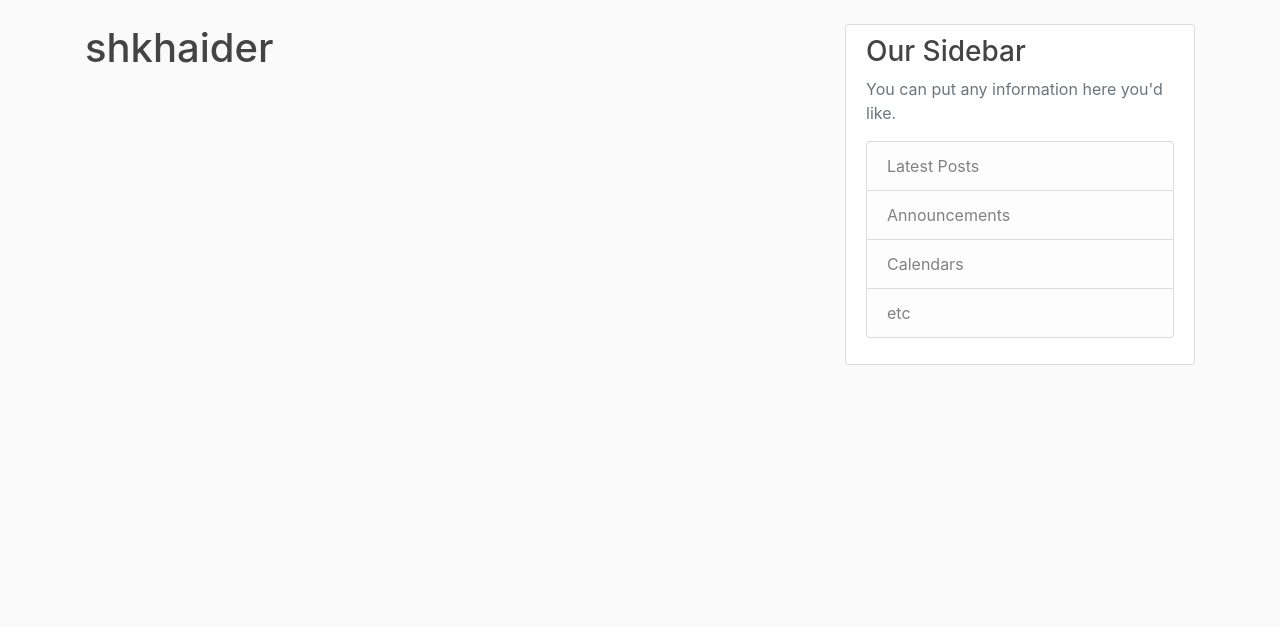
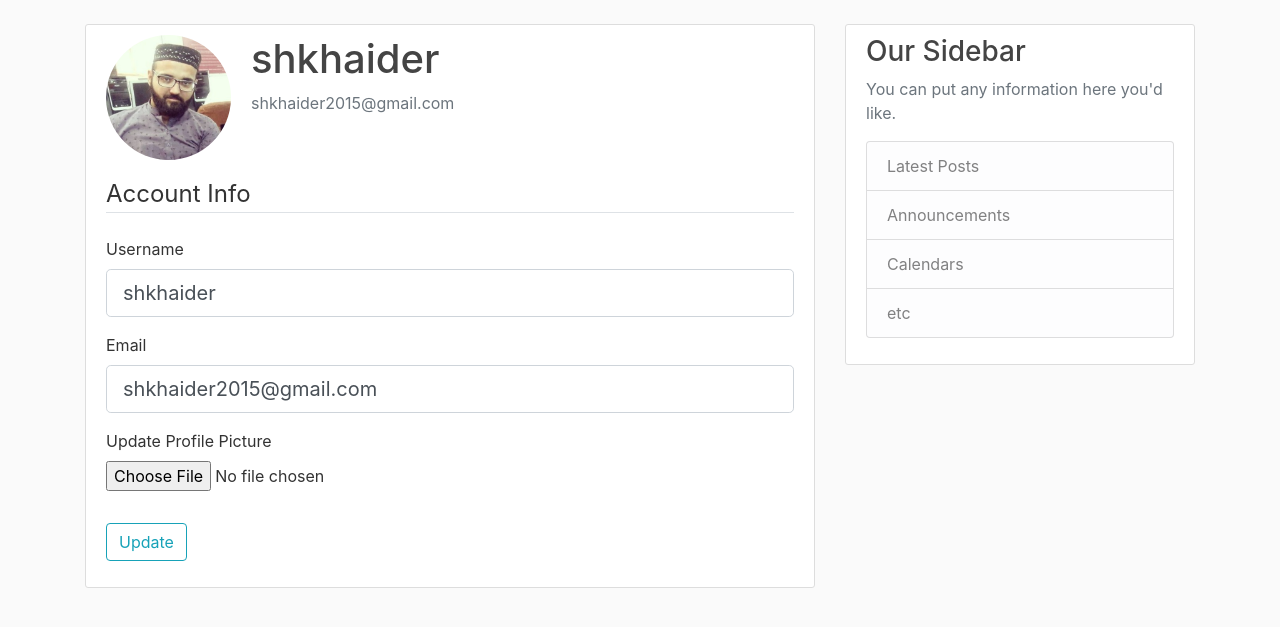
Before and after one commit to shkhaider2015/Flask_App, a Flask app: page /account in a window 1280 px wide. Shown: the part 56-683 px from the top of the page. Run offline with Flask 2, Linux system fonts and the light colour scheme; a user stored in the database is signed in; some libraries are stand-ins or nearby versions.

Commit message:
some changes

```diff
--- a/myApp/forms.py
+++ b/myApp/forms.py
@@ -1,6 +1,8 @@
 from flask_wtf import FlaskForm
+from flask_login import current_user
 from wtforms import StringField, PasswordField, SubmitField, BooleanField
 from wtforms.validators import DataRequired, Length, Email, EqualTo, ValidationError
+from flask_wtf.file import FileField, file_allowed
 from myApp.models import User
 
 class RegistrationForm(FlaskForm):
@@ -27,3 +29,27 @@ class LoginForm(FlaskForm):
     password = PasswordField('Password', validators=[DataRequired()])
     remember = BooleanField('Remember Me')
     submit = SubmitField("Login")
+
+
+
+
+class UpdateAccountForm(FlaskForm):
+    username = StringField('Username', validators=[DataRequired(), Length(min=2, max=20)])
+    email = StringField('Email', validators=[DataRequired(), Email()])
+    picture = FileField("Update Profile Picture", validators=[file_allowed(['jpg', 'png'])])
+    submit = SubmitField("Update")
+
+    def validate_username(self, username):
+        if username.data != current_user.username:
+            user = User.query.filter_by(username=username.data).first()
+
+            if user:
+                raise ValidationError("That username is taken choose different !")
+
+
+    def validate_email(self, email):
+        if email.data != current_user.email:
+            user = User.query.filter_by(email=email.data).first()
+
+            if user:
+                raise ValidationError("That email is taken choose different !")
--- a/myApp/routes.py
+++ b/myApp/routes.py
@@ -1,6 +1,8 @@
+import os
+import secrets
 from flask import render_template, url_for, flash, redirect, request
 from myApp import app, db, bcrypt
-from myApp.forms import RegistrationForm, LoginForm
+from myApp.forms import RegistrationForm, LoginForm, UpdateAccountForm
 from myApp.models import User, Post
 from flask_login import login_user, current_user, logout_user, login_required
 
@@ -68,8 +70,32 @@ def logout():
     logout_user()
     return redirect(url_for('home'))
 
+def save_picture(form_picture):
+    random_hex = secrets.token_hex(8)
+    _, f_ext = os.path.splitext(form_picture.filename)
+    picture_fn = random_hex + f_ext
+    picture_path = os.path.join(app.root_path, 'static/profile_pics', picture_fn)
+    form_picture.save(picture_path)
 
-@app.route("/account")
+    return picture_fn
+
+
+@app.route("/account", methods=['GET', 'POST'])
 @login_required
 def account():
-    return render_template('account.html', title='Account')
+    form = UpdateAccountForm()
+    if form.validate_on_submit():
+        if form.picture.data:
+            picture_file = save_picture(form.picture.data)
+            current_user.image_file = picture_file
+
+        current_user.username = form.username.data
+        current_user.email = form.email.data
+        db.session.commit()
+        flash('Your account has been updated', 'success')
+        return redirect(url_for('account'))
+    elif request.method == 'GET':
+        form.username.data = current_user.username
+        form.email.data = current_user.email
+    image_file = url_for('static', filename='profile_pics/' + current_user.image_file)
+    return render_template('account.html', title='Account', image_file=image_file, form=form)
--- a/myApp/templates/account.html
+++ b/myApp/templates/account.html
@@ -2,6 +2,74 @@
 
 {% block content %}
 
-    <h1> {{ current_user.username }} </h1>
+    <div class="content-section">
+        <div class="media">
+            <img src=" {{ image_file}} " alt="" class="rounded-circle account-img">
+            <div class="media-body">
+                <h2 class="account-heading"> {{ current_user.username}} </h2>
+                <p class="text-secondary">{{ current_user.email}}</p>
+            </div>
+        </div>
+
+
+            <form method="POST" action="" enctype="multipart/form-data">
+
+                {{ form.hidden_tag() }}
+                <fieldset class="form-group">
+                    <legend class="border-bottom mb-4">Account Info</legend>
+
+                    <div class="form-group">
+                        {{ form.username.label(class="form-control-label") }}
+
+                        {% if form.username.errors %}
+                            {{ form.username(class='form-control form-control-lg is-invalid') }}
+                            <div class="invalid-feedback">
+                                {% for error in form.username.errors %}
+                                    <span> {{error}} </span>
+                                {% endfor %}
+                            </div>
+
+                        {% else %}
+                            {{ form.username(class="form-control form-control-lg") }}
+                        {% endif %}
+
+
+                    </div>
+                    <div class="form-group">
+                        {{ form.email.label(class="form-control-label") }}
+                        {% if form.email.errors %}
+                            {{ form.email(class='form-control form-control-lg is-invalid') }}
+                            <div class="invalid-feedback">
+                                {% for error in form.email.errors %}
+                                    <span> {{error}} </span>
+                                {% endfor %}
+                            </div>
+
+                        {% else %}
+                            {{ form.email(class="form-control form-control-lg") }}
+                        {% endif %}
+                    </div>
+                    <div class="form-group">
+                        {{ form.picture.label() }}
+                        {{ form.picture(class="form-control-file") }}
+                        {% if form.picture.errors %}
+
+                            {% for error in form.picture.errors %}
+                                <span class="text-danger"> {{ error }} </span> </br>
+                            {% endfor %}
+
+                        {% endif %}
+                    </div>
+
+                </fieldset>
+
+                <div class="form-group">
+                    {{ form.submit(class="btn btn-outline-info") }}
+                </div>
+
+            </form>
+
+
+    </div>
 
 {% endblock %}
```
Also changed, not shown: myApp/site.db, myApp/static/profile_pics/a7ac20c650acd7b3.JPG (added), myApp/static/profile_pics/default.jpg (added), myApp/static/profile_pics/f187084ae4054cb1.jpg (added).
